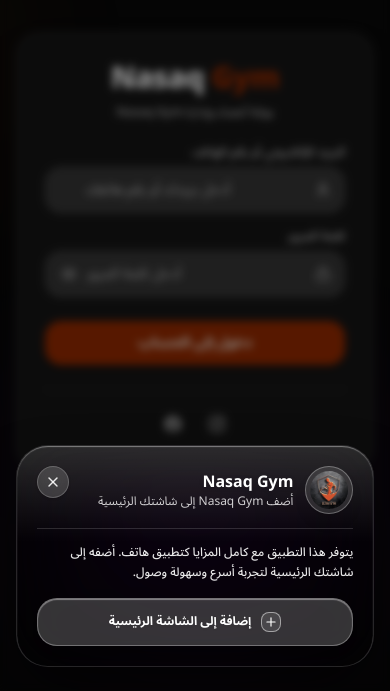
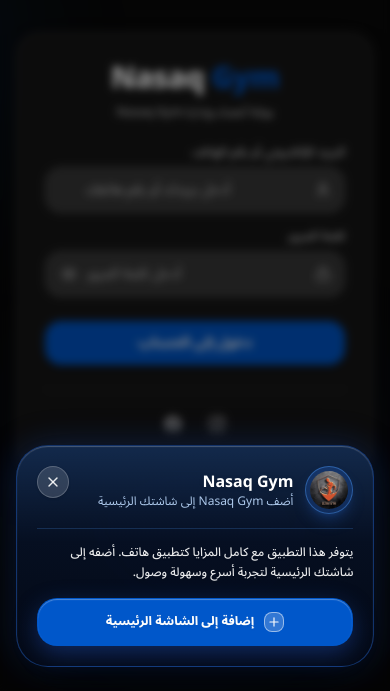
Before and after one commit to nasaq-sys/gym-system-app-Nasq, a Next.js app: page /login in a window 390 px wide. Shown: the part 153-844 px from the top of the page. Built offline with nearby package versions, Linux system fonts and the light colour scheme; no server answers.

Commit message:
feat: switch theme to blue (dark blue for dark mode, light blue for light mode) and update brand to Nasaq Gym

```diff
--- a/src/app/globals.css
+++ b/src/app/globals.css
@@ -17,8 +17,8 @@
   --card-foreground: oklch(0.145 0 0);
   --popover: oklch(1 0 0);
   --popover-foreground: oklch(0.145 0 0);
-  --primary: oklch(0.553 0.195 38.402);
-  --primary-foreground: oklch(0.98 0.016 73.684);
+  --primary: oklch(0.60 0.19 248);
+  --primary-foreground: oklch(0.99 0 0);
   --secondary: oklch(0.967 0.001 286.375);
   --secondary-foreground: oklch(0.21 0.006 285.885);
   --muted: oklch(0.97 0 0);
@@ -32,21 +32,21 @@
   --info: oklch(0.623 0.214 259.815);
   --border: oklch(0.922 0 0);
   --input: oklch(0.922 0 0);
-  --ring: oklch(0.708 0 0);
-  --chart-1: oklch(0.837 0.128 66.29);
-  --chart-2: oklch(0.705 0.213 47.604);
-  --chart-3: oklch(0.646 0.222 41.116);
-  --chart-4: oklch(0.553 0.195 38.402);
-  --chart-5: oklch(0.47 0.157 37.304);
+  --ring: oklch(0.60 0.19 248);
+  --chart-1: oklch(0.60 0.19 248);
+  --chart-2: oklch(0.68 0.15 230);
+  --chart-3: oklch(0.50 0.20 260);
+  --chart-4: oklch(0.42 0.18 265);
+  --chart-5: oklch(0.76 0.12 215);
   --radius: 0.625rem;
   --sidebar: oklch(0.985 0 0);
   --sidebar-foreground: oklch(0.145 0 0);
-  --sidebar-primary: oklch(0.646 0.222 41.116);
-  --sidebar-primary-foreground: oklch(0.98 0.016 73.684);
+  --sidebar-primary: oklch(0.60 0.19 248);
+  --sidebar-primary-foreground: oklch(0.99 0 0);
   --sidebar-accent: oklch(0.97 0 0);
   --sidebar-accent-foreground: oklch(0.205 0 0);
   --sidebar-border: oklch(0.922 0 0);
-  --sidebar-ring: oklch(0.708 0 0);
+  --sidebar-ring: oklch(0.60 0.19 248);
 }
 
 .dark {
@@ -56,8 +56,8 @@
   --card-foreground: oklch(0.985 0 0);
   --popover: oklch(0.205 0 0);
   --popover-foreground: oklch(0.985 0 0);
-  --primary: oklch(0.47 0.157 37.304);
-  --primary-foreground: oklch(0.98 0.016 73.684);
+  --primary: oklch(0.48 0.20 255);
+  --primary-foreground: oklch(0.99 0 0);
   --secondary: oklch(0.274 0.006 286.033);
   --secondary-foreground: oklch(0.985 0 0);
   --muted: oklch(0.269 0 0);
@@ -71,20 +71,20 @@
   --info: oklch(0.696 0.17 259.815);
   --border: oklch(1 0 0 / 10%);
   --input: oklch(1 0 0 / 15%);
-  --ring: oklch(0.556 0 0);
-  --chart-1: oklch(0.837 0.128 66.29);
-  --chart-2: oklch(0.705 0.213 47.604);
-  --chart-3: oklch(0.646 0.222 41.116);
-  --chart-4: oklch(0.553 0.195 38.402);
-  --chart-5: oklch(0.47 0.157 37.304);
+  --ring: oklch(0.48 0.20 255);
+  --chart-1: oklch(0.48 0.20 255);
+  --chart-2: oklch(0.58 0.18 250);
+  --chart-3: oklch(0.68 0.15 235);
+  --chart-4: oklch(0.38 0.17 265);
+  --chart-5: oklch(0.52 0.16 220);
   --sidebar: oklch(0.205 0 0);
   --sidebar-foreground: oklch(0.985 0 0);
-  --sidebar-primary: oklch(0.705 0.213 47.604);
-  --sidebar-primary-foreground: oklch(0.98 0.016 73.684);
+  --sidebar-primary: oklch(0.48 0.20 255);
+  --sidebar-primary-foreground: oklch(0.99 0 0);
   --sidebar-accent: oklch(0.269 0 0);
   --sidebar-accent-foreground: oklch(0.985 0 0);
   --sidebar-border: oklch(1 0 0 / 10%);
-  --sidebar-ring: oklch(0.556 0 0);
+  --sidebar-ring: oklch(0.48 0.20 255);
 }
 
 
@@ -268,10 +268,10 @@
   }
 }
 
-/* ── Section & Heading Icons (Ultra Gym Brand Orange #ff5a0a) ─────────────────
+/* ── Section & Heading Icons (Nasaq Gym Brand Blue) ───────────────────────────
    Ensures all icons displayed next to section titles, card headings,
    form headers, information panels, metrics, workouts, and stats
-   are clearly visible and consistently rendered in brand orange. */
+   are clearly visible and consistently rendered in brand primary blue. */
 
 .heading-icon,
 .section-icon,
@@ -280,10 +280,10 @@
 [data-slot="card-title"] > svg,
 .section-heading svg,
 .card-title svg {
-  color: #ff5a0a !important;
-  stroke: #ff5a0a !important;
+  color: var(--primary) !important;
+  stroke: var(--primary) !important;
 }
 
 .text-accent {
-  color: #ff5a0a !important;
+  color: var(--primary) !important;
 }
--- a/src/app/login/page.tsx
+++ b/src/app/login/page.tsx
@@ -114,8 +114,8 @@
   return (
     <div className="dark fixed inset-0 bg-background text-foreground flex items-center justify-center p-4 sm:p-6 z-50 overflow-hidden [color-scheme:dark]">
       {/* Subtle Ambient Glows */}
-      <div className="absolute top-1/4 start-1/2 -translate-x-1/2 -translate-y-1/2 w-96 h-96 bg-primary/10 rounded-full blur-3xl pointer-events-none" />
-      <div className="absolute bottom-10 end-10 w-80 h-80 bg-purple-600/10 rounded-full blur-3xl pointer-events-none" />
+      <div className="absolute top-1/4 start-1/2 -translate-x-1/2 -translate-y-1/2 w-96 h-96 bg-primary/15 rounded-full blur-3xl pointer-events-none" />
+      <div className="absolute bottom-10 end-10 w-80 h-80 bg-blue-600/10 rounded-full blur-3xl pointer-events-none" />
 
       <div className="w-full max-w-md animate-fade-up relative z-10">
         <div className="bg-card border border-border rounded-3xl p-7 sm:p-9 shadow-2xl space-y-6">
--- a/src/components/layout/Topbar.tsx
+++ b/src/components/layout/Topbar.tsx
@@ -24,7 +24,7 @@
           <SideDrawer restricted={restricted} />
           <Image
             src="/assets/ultra-gym-logo.png"
-            alt="Ultra Gym"
+            alt="Nasaq Gym"
             width={2048}
             height={2048}
             className="w-8 h-8 rounded-md"
--- a/src/components/shared/InstallPrompt.tsx
+++ b/src/components/shared/InstallPrompt.tsx
@@ -235,21 +235,21 @@
         className={cn(
           "fixed z-[999] max-w-[360px] sm:max-w-[390px] w-[92%]",
           "inset-x-0 bottom-6 sm:bottom-8 mx-auto",
-          "bg-white/[0.12] dark:bg-black/[0.45]",
-          "border border-white/25 dark:border-white/15",
-          "shadow-[inset_0_1px_1px_0_rgba(255,255,255,0.4),0_25px_60px_-15px_rgba(0,0,0,0.8)]",
+          "bg-gradient-to-b from-blue-950/60 to-slate-950/80 dark:from-[#08152e]/95 dark:to-[#040915]/95",
+          "border border-blue-400/30 dark:border-blue-500/35",
+          "shadow-[inset_0_1px_1px_0_rgba(255,255,255,0.25),0_25px_60px_-15px_rgba(0,0,0,0.85),0_0_35px_rgba(37,99,235,0.25)]",
           "text-white rounded-[32px] p-5 sm:p-6",
           "animate-in zoom-in-95 slide-in-from-bottom-6 duration-300"
         )}
       >
         {/* ── Top Glass Sheen Overlay ── */}
-        <div className="absolute inset-x-0 top-0 h-24 rounded-t-[32px] bg-gradient-to-b from-white/15 to-transparent pointer-events-none" />
+        <div className="absolute inset-x-0 top-0 h-24 rounded-t-[32px] bg-gradient-to-b from-blue-400/15 to-transparent pointer-events-none" />
 
         {/* ── HEADER ── */}
         <div className="relative z-10 flex items-start justify-between gap-3">
           <div className="flex items-center gap-3 min-w-0">
             {/* Circular App Logo with Glass Border */}
-            <div className="w-12 h-12 rounded-full overflow-hidden border border-white/30 bg-white/10 backdrop-blur-md flex items-center justify-center shrink-0 shadow-lg p-1">
+            <div className="w-12 h-12 rounded-full overflow-hidden border border-blue-400/40 bg-blue-500/20 backdrop-blur-md flex items-center justify-center shrink-0 shadow-lg shadow-blue-500/20 p-1">
               <Image
                 src="/apple-touch-icon.png"
                 alt="Nasaq Gym"
@@ -264,7 +264,7 @@
               <h3 className="font-bold text-base sm:text-lg text-white leading-tight drop-shadow-sm">
                 {t("pwaInstall.title")}
               </h3>
-              <p className="text-xs text-white/80 leading-tight mt-0.5">
+              <p className="text-xs text-blue-200/90 leading-tight mt-0.5">
                 {t("pwaInstall.subtitle")}
               </p>
             </div>
@@ -282,7 +282,7 @@
         </div>
 
         {/* Glass Divider */}
-        <div className="relative z-10 border-b border-white/15 my-3.5" />
+        <div className="relative z-10 border-b border-blue-400/20 my-3.5" />
 
         {/* ── VIEW 1: INITIAL PROMPT ── */}
         {stepView === "initial" ? (
@@ -291,19 +291,19 @@
               {t("pwaInstall.description")}
             </p>
 
-            {/* Glass Primary Action Button */}
+            {/* Blue Primary Action Button */}
             <button
               type="button"
               onClick={handleInstallClick}
               className={cn(
                 "w-full h-12 rounded-2xl",
-                "bg-white/20 hover:bg-white/30 active:bg-white/15 active:scale-98",
-                "border border-white/30 backdrop-blur-xl text-white font-bold text-xs sm:text-sm",
-                "shadow-[inset_0_1px_1px_0_rgba(255,255,255,0.4),0_8px_20px_rgba(0,0,0,0.35)]",
+                "bg-primary hover:brightness-110 active:scale-98",
+                "border border-primary/40 text-primary-foreground font-extrabold text-xs sm:text-sm",
+                "shadow-[inset_0_1px_1px_0_rgba(255,255,255,0.3),0_8px_25px_rgba(37,99,235,0.35)]",
                 "flex items-center justify-center gap-2.5 transition-all cursor-pointer"
               )}
             >
-              <div className="w-5 h-5 rounded-md border border-white/50 bg-white/10 flex items-center justify-center">
+              <div className="w-5 h-5 rounded-md border border-white/50 bg-white/20 flex items-center justify-center">
                 <Plus className="w-3.5 h-3.5" />
               </div>
               <span className="drop-shadow-xs">{t("pwaInstall.addButton")}</span>
@@ -317,9 +317,9 @@
             </p>
 
             {/* Step 1: Open in Safari / Main Browser */}
-            <div className="flex items-center gap-3 p-2.5 rounded-2xl bg-white/[0.08] hover:bg-white/[0.12] border border-white/15 backdrop-blur-md transition-colors">
-              <div className="w-10 h-10 rounded-full bg-white/20 border border-white/30 backdrop-blur-md flex items-center justify-center text-white shrink-0 shadow-inner">
-                <Compass className="w-5 h-5 text-white" />
+            <div className="flex items-center gap-3 p-2.5 rounded-2xl bg-white/[0.08] hover:bg-white/[0.12] border border-blue-400/20 backdrop-blur-md transition-colors">
+              <div className="w-10 h-10 rounded-full bg-blue-500/25 border border-blue-400/35 backdrop-blur-md flex items-center justify-center text-blue-200 shrink-0 shadow-inner">
+                <Compass className="w-5 h-5 text-blue-200" />
               </div>
               <span className="text-xs font-semibold text-white/95 leading-tight drop-shadow-xs">
                 {t("pwaInstall.step1")}
@@ -327,9 +327,9 @@
             </div>
 
             {/* Step 2: More button if no share */}
-            <div className="flex items-center gap-3 p-2.5 rounded-2xl bg-white/[0.08] hover:bg-white/[0.12] border border-white/15 backdrop-blur-md transition-colors">
-              <div className="w-10 h-10 rounded-full bg-white/20 border border-white/30 backdrop-blur-md flex items-center justify-center text-white shrink-0 shadow-inner">
-                <MoreHorizontal className="w-5 h-5 text-white" />
+            <div className="flex items-center gap-3 p-2.5 rounded-2xl bg-white/[0.08] hover:bg-white/[0.12] border border-blue-400/20 backdrop-blur-md transition-colors">
+              <div className="w-10 h-10 rounded-full bg-blue-500/25 border border-blue-400/35 backdrop-blur-md flex items-center justify-center text-blue-200 shrink-0 shadow-inner">
+                <MoreHorizontal className="w-5 h-5 text-blue-200" />
               </div>
               <span className="text-xs font-semibold text-white/95 leading-tight drop-shadow-xs">
                 {t("pwaInstall.step2")}
@@ -337,9 +337,9 @@
             </div>
 
             {/* Step 3: Press Share */}
-            <div className="flex items-center gap-3 p-2.5 rounded-2xl bg-white/[0.08] hover:bg-white/[0.12] border border-white/15 backdrop-blur-md transition-colors">
-              <div className="w-10 h-10 rounded-full bg-white/20 border border-white/30 backdrop-blur-md flex items-center justify-center text-white shrink-0 shadow-inner">
-                <Share className="w-5 h-5 text-white" />
+            <div className="flex items-center gap-3 p-2.5 rounded-2xl bg-white/[0.08] hover:bg-white/[0.12] border border-blue-400/20 backdrop-blur-md transition-colors">
+              <div className="w-10 h-10 rounded-full bg-blue-500/25 border border-blue-400/35 backdrop-blur-md flex items-center justify-center text-blue-200 shrink-0 shadow-inner">
+                <Share className="w-5 h-5 text-blue-200" />
               </div>
               <span className="text-xs font-semibold text-white/95 leading-tight drop-shadow-xs">
                 {t("pwaInstall.step3")}
@@ -347,9 +347,9 @@
             </div>
 
             {/* Step 4: Add to Home Screen */}
-            <div className="flex items-center gap-3 p-2.5 rounded-2xl bg-white/[0.08] hover:bg-white/[0.12] border border-white/15 backdrop-blur-md transition-colors">
-              <div className="w-10 h-10 rounded-full bg-white/20 border border-white/30 backdrop-blur-md flex items-center justify-center text-white shrink-0 shadow-inner">
-                <PlusSquare className="w-5 h-5 text-white" />
+            <div className="flex items-center gap-3 p-2.5 rounded-2xl bg-white/[0.08] hover:bg-white/[0.12] border border-blue-400/20 backdrop-blur-md transition-colors">
+              <div className="w-10 h-10 rounded-full bg-blue-500/25 border border-blue-400/35 backdrop-blur-md flex items-center justify-center text-blue-200 shrink-0 shadow-inner">
+                <PlusSquare className="w-5 h-5 text-blue-200" />
               </div>
               <span className="text-xs font-semibold text-white/95 leading-tight drop-shadow-xs">
                 {t("pwaInstall.step4")}
--- a/src/components/shared/WorkoutRestTimer.tsx
+++ b/src/components/shared/WorkoutRestTimer.tsx
@@ -266,7 +266,7 @@
               variant="default"
               size="sm"
               onClick={stopRestTimer}
-              className="flex-1 h-9 rounded-xl font-bold text-xs gap-1 bg-gradient-to-r from-primary to-orange-600 hover:from-primary/90 hover:to-orange-600/90 text-primary-foreground shadow-md shadow-primary/20"
+              className="flex-1 h-9 rounded-xl font-bold text-xs gap-1 bg-gradient-to-r from-primary to-blue-700 hover:from-primary/90 hover:to-blue-700/90 text-primary-foreground shadow-md shadow-primary/20"
             >
               <Check className="w-3.5 h-3.5" />
               <span>{isAr ? "إنهاء الراحة" : "Finish Rest"}</span>
```
Also changed, not shown: src/app/(dashboard)/profile/page.tsx (+5 -5 lines), src/app/(dashboard)/workouts/page.tsx (+13 -13 lines), src/app/layout.tsx (+4 -4 lines), src/components/layout/SideDrawer.tsx (+4 -4 lines).
